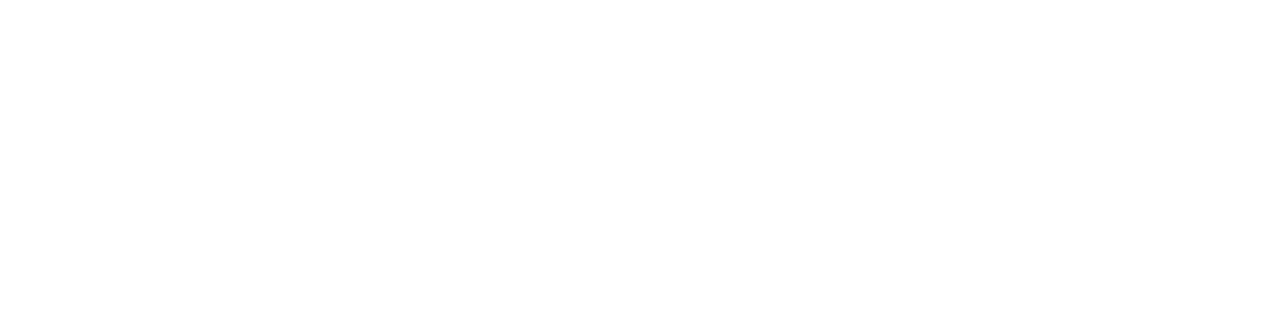
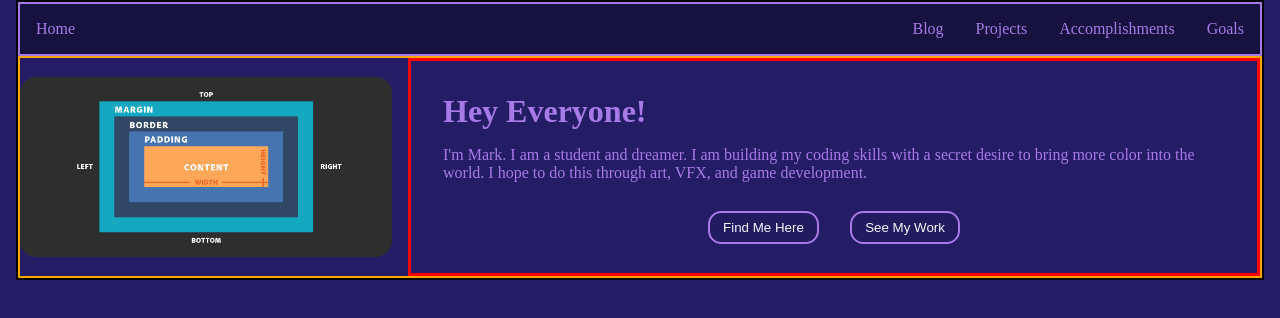
Before and after one commit to GarmadonMagic/Self_Website, a plain HTML site: page index.html in a window 1280 px wide. Drawn offline with Linux system fonts and the light colour scheme.

Commit message:
Header Setup

```diff
--- a/index.html
+++ b/index.html
@@ -4,9 +4,34 @@
     <meta charset="UTF-8">
     <meta name="viewport" content="width=device-width, initial-scale=1.0">
     <title>Document</title>
+    <link rel="stylesheet" href="styles.css">
 </head>
 <body>
     <header>
+        <nav>
+            <ul>
+                <li><a href="", class="links">Home</a></li>
+                <li><a href="#">Blog</a></li>
+                <li><a href="#">Projects</a></li>
+                <li><a href="#">Accomplishments</a></li>
+                <li><a href="">Goals</a></li>
+            </ul>
+        </nav>
+        <div class="flex-container">
+            <img src=images/placeholder.png>
+            <div class="intro-column">
+                <div class="text-container">
+                    <h1>Hey Everyone!</h1>
+                    <p>I'm Mark. I am a student and dreamer. I am building my coding skills with a secret desire
+                        to bring more color into the world. I hope to do this through art, VFX, and game development.
+                    </p>
+                </div>
+                <div class="button-row">
+                    <button class="header-button">Find Me Here</button>
+                    <button class="header-button">See My Work</button>
+                </div>
+            </div>
+        </div>
     </header>
 </body>
 </html>
--- a/styles.css
+++ b/styles.css
@@ -1,4 +1,5 @@
 
+/***** Affect Whole Doc *****/
 :root {
     --primary-color: #251c66;
     --secondary-color: #221b5f;
@@ -6,3 +7,109 @@
     --nav-color: #16113f;
     --compliment-color: #a67be6;
 }
+
+* {
+    margin: 0;
+    padding: 0;
+    box-sizing: border-box;
+}
+
+html {
+    color: var(--compliment-color);
+}
+
+body {
+    padding: 1em;
+    padding-top: 0;
+    background-color: var(--primary-color);
+
+}
+
+/***** Header & Header Parts *****/
+header {
+    background-color: var(--primary-color);
+    border-color: var(--compliment-color);
+    border-color: black;
+    border-style: solid;
+    border-width: 2px;
+}
+
+nav {
+    background-color: var(--nav-color);
+    border-color: var(--compliment-color);
+    border-style: solid;
+    border-width: 2px;
+    padding: 1em;
+}
+
+nav ul {
+    display: flex;
+    align-items: center;
+    gap: 2em;
+    list-style-type: none;
+}
+
+nav li:first-child {
+    margin-right: auto;
+}
+
+nav a {
+    text-decoration: none;
+    color: var(--compliment-color);
+}
+
+#links {
+    text-decoration-color: white;
+}
+
+header .flex-container{
+    display: flex;
+    flex-wrap: wrap;
+    flex-direction: row;
+    align-items: center;
+    border-color: orange;
+    border-style: solid;
+    border-width: 2px;
+    gap: 1em;
+}
+
+header img {
+    flex: 0 0 auto;
+    width: 30%;
+    max-height: 200px;
+    border-radius: 1em;
+}
+
+header .intro-column {
+    display: flex;
+    flex: 1 1 400px;
+    flex-direction: column;
+    border-color: red;
+    border-style: solid;
+    padding: 1em;
+}
+
+header .text-container {
+    padding: 1em;
+}
+
+header h1 {
+    padding-bottom: 0.5em;
+}
+
+header .button-row {
+    align-self: center;
+}
+
+header .header-button {
+    background-color: var(--secondary-color);
+    color: var(--white-color);
+    border-radius: 1em;
+    padding: 0.5em 1em;
+    margin: 1em;
+    border-color: var(--compliment-color);
+    border-style: solid;
+    border-width: 2px;
+}
+
+/* Continued Doc */
```
